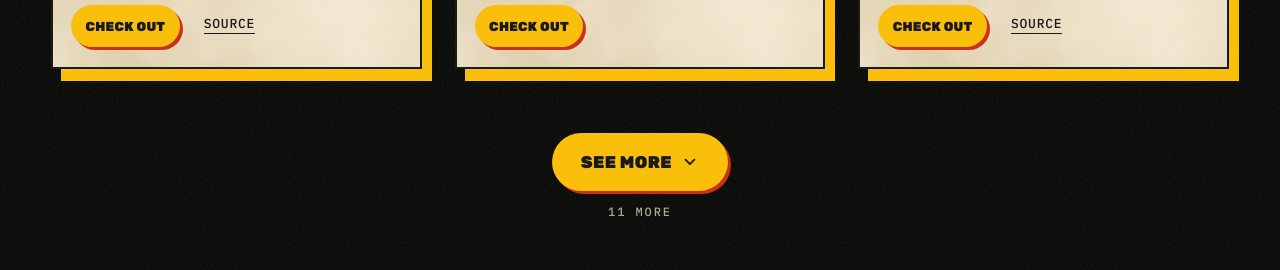
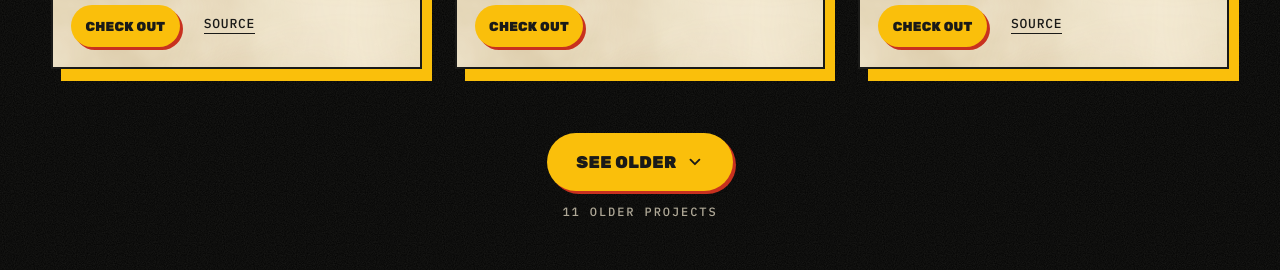
Before and after one commit to raduloov/personal-portfolio-v2, a React (Vite) app: page / in a window 1280 px wide. Shown: the part 7420-7690 px from the top of the page. Built offline with nearby package versions, Linux system fonts and the light colour scheme.

Commit message:
projects: rename the toggle to See older
Co-Authored-By: Claude Fable 5.1 <noreply@anthropic.com>

```diff
--- a/src/components/sections/Projects.tsx
+++ b/src/components/sections/Projects.tsx
@@ -45,13 +45,13 @@ export function Projects() {
                 onClick={() => setExpanded((e) => !e)}
                 aria-expanded={expanded}
               >
-                {expanded ? 'See less' : `See more`}
+                {expanded ? 'Hide older' : 'See older'}
                 <svg className={`ico ${styles.moreIcon} ${expanded ? styles.moreIconUp : ''}`} viewBox="0 0 24 24" aria-hidden="true">
                   <path d="M6 9l6 6 6-6" fill="none" stroke="currentColor" strokeWidth="2.5" strokeLinecap="round" strokeLinejoin="round" />
                 </svg>
               </button>
               {!expanded && (
-                <span className={`mono-label ${styles.moreCount}`}>{hidden} more</span>
+                <span className={`mono-label ${styles.moreCount}`}>{hidden} older projects</span>
               )}
             </div>
           )}
```
